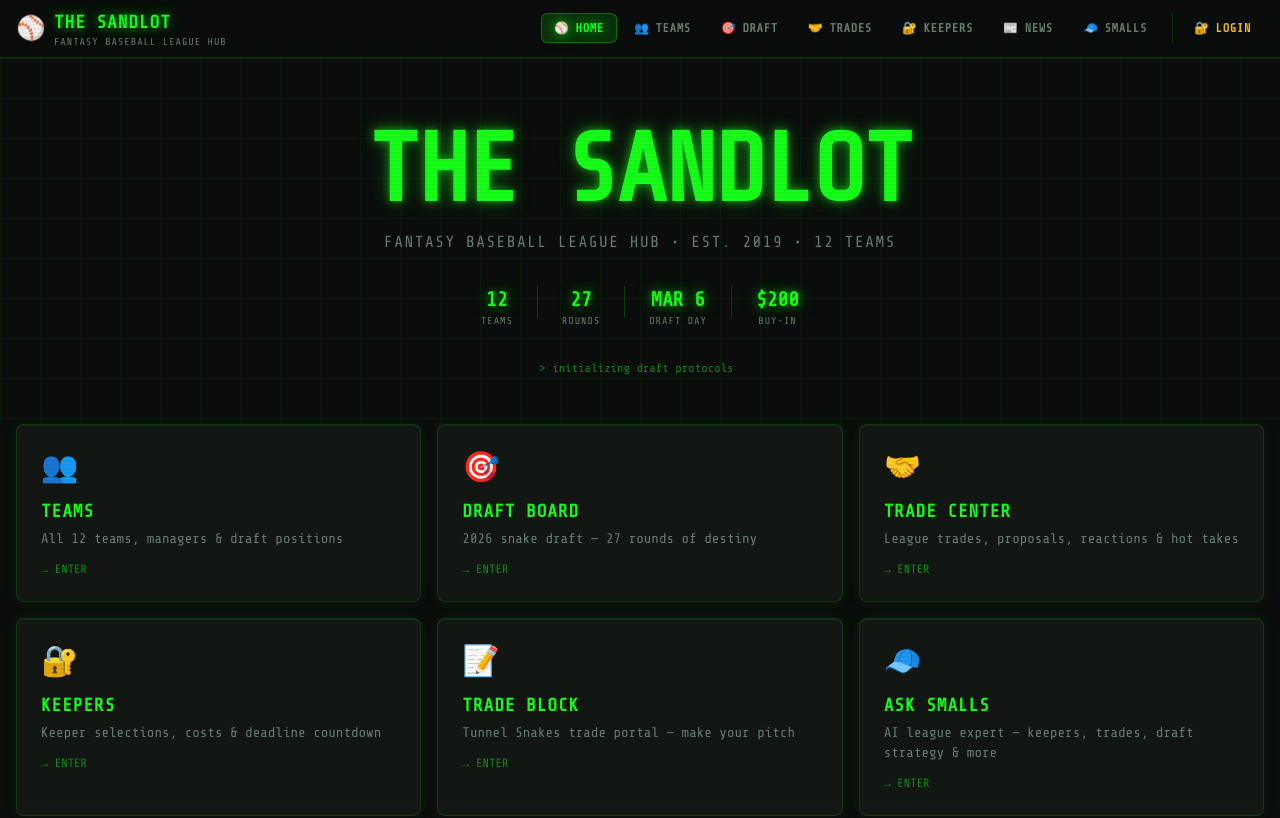
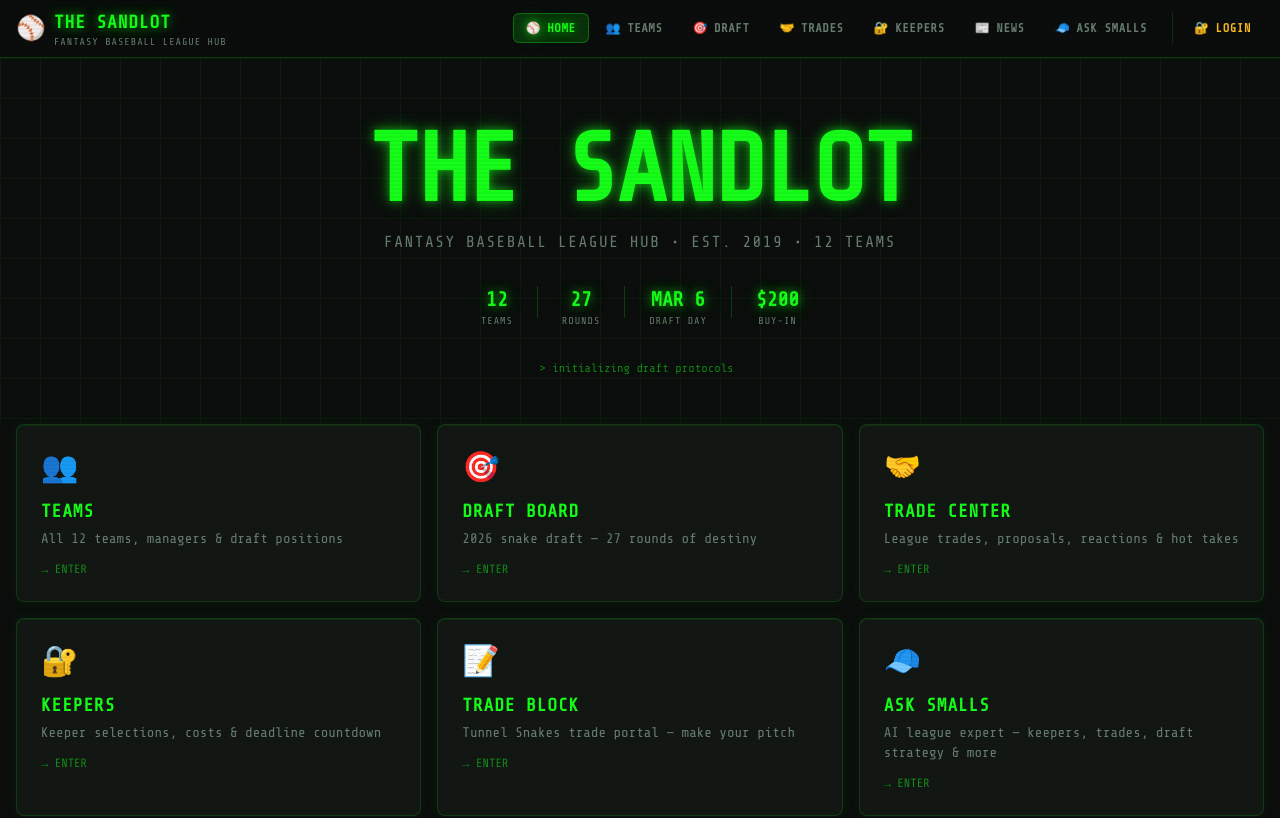
Before and after one commit to titaniumshovel/tunnelsnakes, a Next.js app: page / in a window 1280 px wide. Shown: the top 818 px of the page. Built offline with nearby package versions, Linux system fonts and the light colour scheme; no server answers.

Commit message:
Rename nav link from SMALLS to ASK SMALLS

```diff
--- a/src/app/ui/NavHeader.tsx
+++ b/src/app/ui/NavHeader.tsx
@@ -13,7 +13,7 @@ const NAV_LINKS = [
   { href: '/trades', label: 'TRADES', icon: '🤝' },
   { href: '/keepers', label: 'KEEPERS', icon: '🔐' },
   { href: '/news', label: 'NEWS', icon: '📰' },
-  { href: '/ask-smalls', label: 'SMALLS', icon: '🧢' },
+  { href: '/ask-smalls', label: 'ASK SMALLS', icon: '🧢' },
 ]
 
 export function NavHeader() {
```
